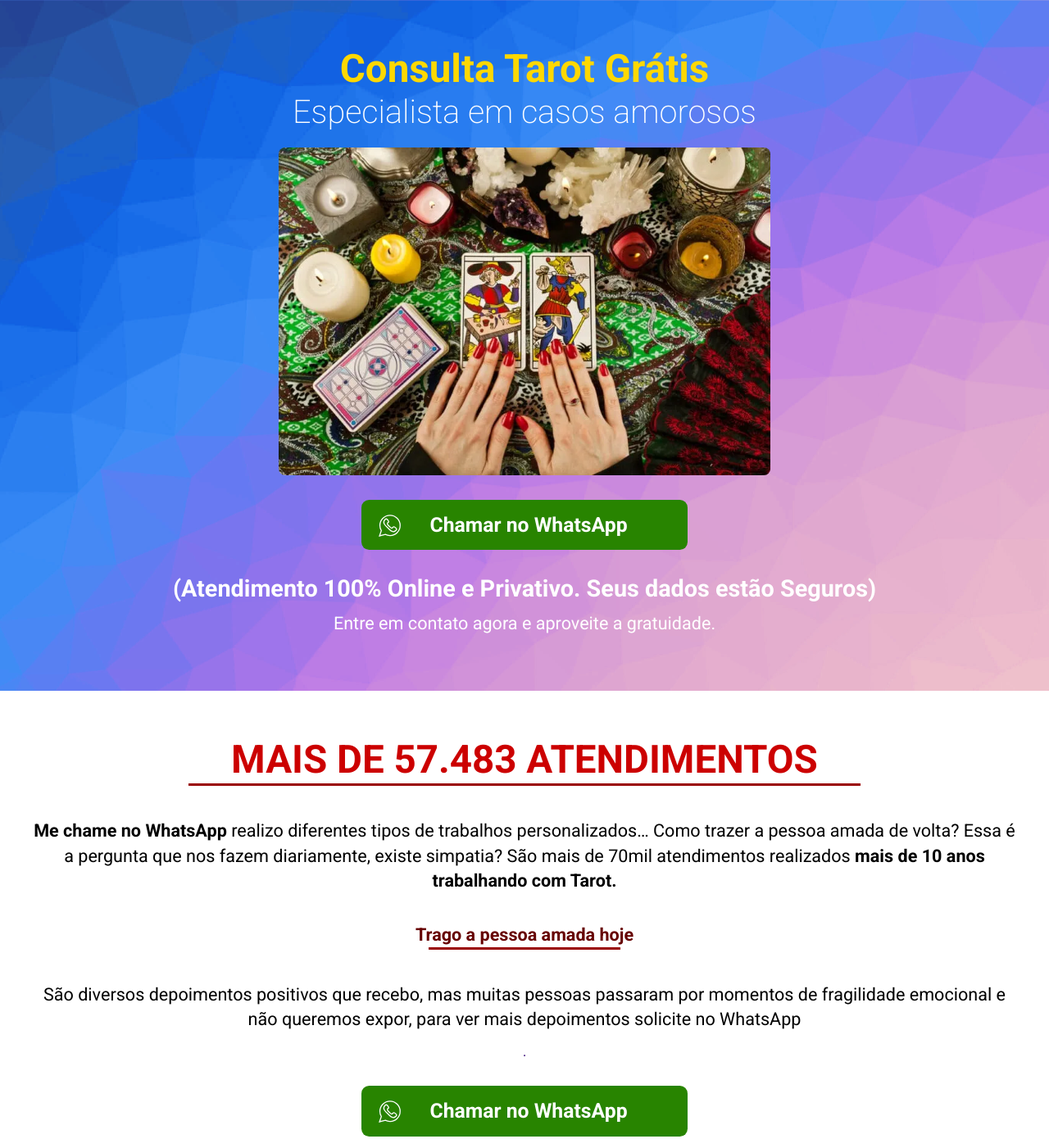
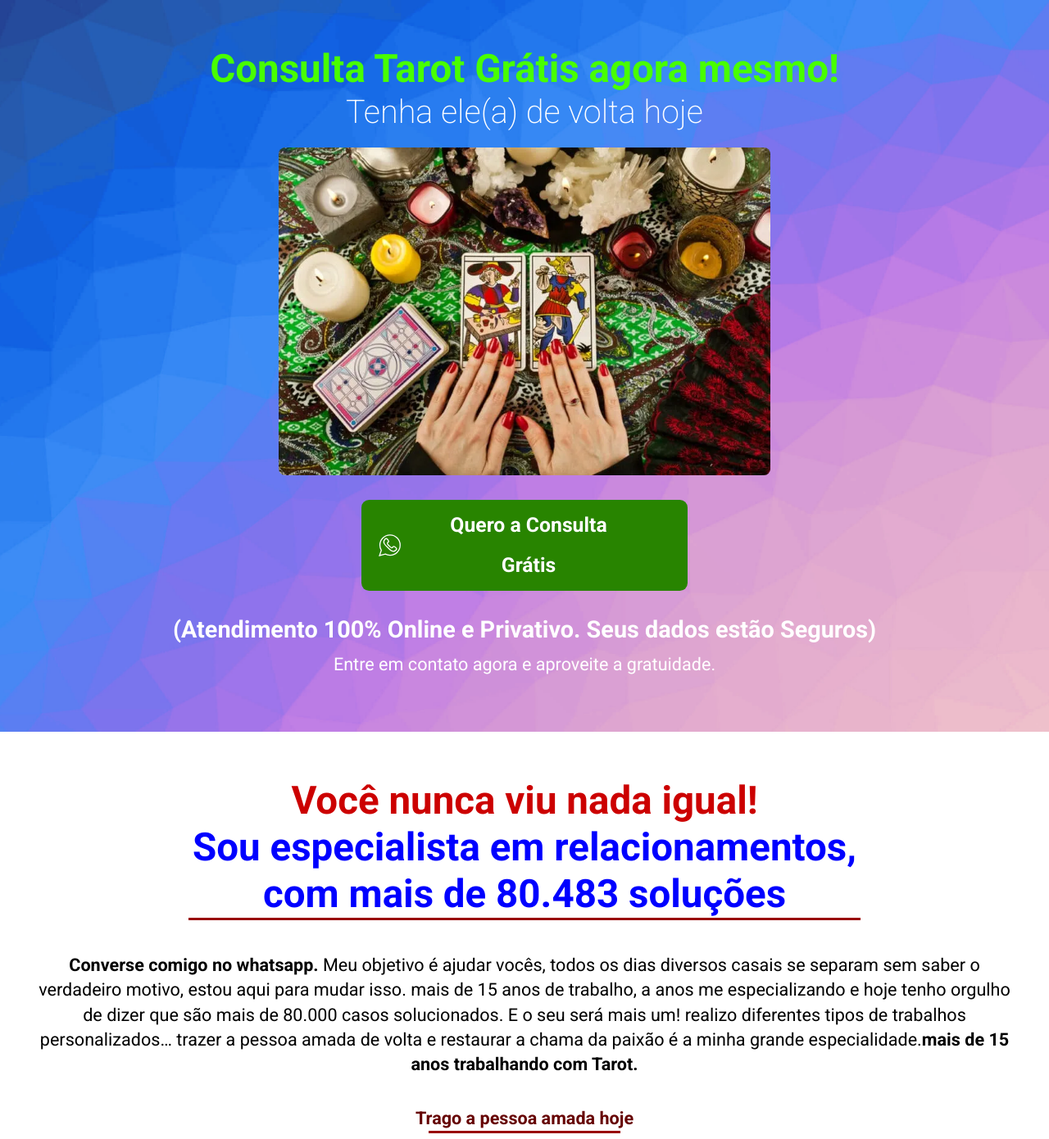
Before and after one commit to cartasdoamor/esp, a plain HTML site: page index.html in a window 1280 px wide. Shown: the top 1390 px of the page at 82% size. Drawn offline with nearby package versions, Linux system fonts and the light colour scheme.

Commit message:
Add files via upload

```diff
--- a/index.html
+++ b/index.html
@@ -29,9 +29,9 @@
 
             <section class="active-select show-line" type="section" id="section-33695" bg-color2="rgba(0, 0, 0, 0)" bg-image="pagee-img/html-color-codes-color-tutorials-hero.jpg" style="background-image: url(&quot;pagee-img/html-color-codes-color-tutorials-hero.jpg&quot;), linear-gradient(transparent 0%, rgba(0, 0, 0, 0) 100%); color: rgb(255, 255, 255); position: relative; left: 0px; top: 0px;">
                 <div class="center active-select padding content_area" type="center" wd="1200" id="center-186931" bg-color2="rgba(0, 0, 0, 0)">
-                    <h2 class="active-select font-big" type="title" id="title-796421" bg-color2="rgba(0, 0, 0, 0)" style="color: rgb(254, 216, 1);">Consulta Tarot Grátis
+                    <h2 class="active-select font-big" type="title" id="title-796421" bg-color2="rgba(0, 0, 0, 0)" style="color: rgb(72, 255, 0);">Consulta Tarot Grátis agora mesmo!
                     </h2>
-                    <h2 class="active-select font-thin" type="title" id="title-69301" bg-color2="rgba(0, 0, 0, 0)">Especialista em casos amorosos</h2><a class="img active-select border-radius-per" type="img" id="img-192851" bg-color2="rgba(0, 0, 0, 0)" style="border-radius: 7.8px; margin-top: 19px; background-attachment: local, local;" data-border-radius="1.3" css-mt="19">
+                    <h2 class="active-select font-thin" type="title" id="title-69301" bg-color2="rgba(0, 0, 0, 0)">Tenha ele(a) de volta hoje</h2><a class="img active-select border-radius-per" type="img" id="img-192851" bg-color2="rgba(0, 0, 0, 0)" style="border-radius: 7.8px; margin-top: 19px; background-attachment: local, local;" data-border-radius="1.3" css-mt="19">
                         <div class="subobj" style="border-radius: 7.8px; background-attachment: local, local;"><img src="pagee-img/img-topo.webp" alt="" style="filter: grayscale(0%) sepia(0%) blur(0px) contrast(100%) brightness(1) invert(0%) saturate(100%) hue-rotate(0deg);"></div>
                     </a><a class="button active-select border-radius-per horizontal-align" type="button" hover-animation="" id="button-850741" bg-color2="transparent" style="background-color: rgb(40, 132, 0); background-image: url(&quot;undefined&quot;), linear-gradient(transparent 0%, transparent 100%); margin-top: 30px; margin-bottom: 30px; border-radius: 9.408px; width: 398px; text-align: center; border-width: 0px; border-style: solid; position: relative; left: 0px; top: 0px;" css-mt="30" css-mb="30" data-border-radius="2.4" wd="398" href="#">
                         <div class="buttonhover"></div>
@@ -43,7 +43,7 @@
                                         </g>
                                     </svg></span></div>
                             <div class="button-cc active-select content_area" type="button-center" id="button-center-153085" wd="264.406" style="width: 264.406px;">
-                                <h3 class="active-select font-small font-medium-mobile lh2" type="title" id="title-936184" bg-color2="rgba(0, 0, 0, 0)">Chamar no WhatsApp</h3>
+                                <h3 class="active-select font-small font-medium-mobile lh2" type="title" id="title-936184" bg-color2="rgba(0, 0, 0, 0)">Quero a Consulta Grátis</h3>
                             </div>
                             <div class="button-cr content_area"></div>
                         </div>
@@ -54,9 +54,9 @@
             </section>
             <section class="active-select show-line" type="section" id="section-968659" bg-color2="rgba(0, 0, 0, 0)" style="color: rgb(79, 38, 134);">
                 <div class="center active-select padding content_area" type="center" wd="1200" id="center-996910" bg-color2="rgba(0, 0, 0, 0)">
-                    <h2 class="active-select font-big font-hard" type="title" id="title-453477" bg-color2="rgba(0, 0, 0, 0)" style="color: rgb(204, 0, 0);">MAIS DE 57.483 ATENDIMENTOS</h2>
+                    <h2 class="active-select font-big font-hard" type="title" id="title-453477" bg-color2="rgba(0, 0, 0, 0)" style="color: rgb(204, 0, 0);">Você nunca viu nada igual! <br> <span style="color: blue;">Sou especialista em relacionamentos, <br> com mais de 80.483 soluções</h2></span>
                     <div class="active-select divisor" type="divisor" bg-color2="transparent" wd="820" style="width: 820px; max-height: 3px; background-color: rgb(153, 0, 0); background-image: url(&quot;undefined&quot;), linear-gradient(transparent 0%, transparent 100%);" mht="3" id="divisor-195087"></div>
-                    <p class="active-select font-big font-big-mobile" type="p" bg-color2="rgba(0, 0, 0, 0)" style="margin-top: 40px; margin-bottom: 40px; color: rgb(0, 0, 0);" id="p-927003" css-mt="40" css-mb="40"><b>Me chame no WhatsApp</b> realizo diferentes tipos de trabalhos personalizados… Como trazer a pessoa amada de volta? Essa é a pergunta que nos fazem diariamente, existe simpatia? São mais de 70mil atendimentos realizados <b>mais de 10 anos trabalhando com Tarot.</b></p>
+                    <p class="active-select font-big font-big-mobile" type="p" bg-color2="rgba(0, 0, 0, 0)" style="margin-top: 40px; margin-bottom: 40px; color: rgb(0, 0, 0);" id="p-927003" css-mt="40" css-mb="40"><b>Converse comigo no whatsapp. </b>Meu objetivo é ajudar vocês, todos os dias diversos casais se separam sem saber o verdadeiro motivo, estou aqui para mudar isso. mais de 15 anos de trabalho, a anos me especializando e hoje tenho orgulho de dizer que são mais de 80.000 casos solucionados. E o seu será mais um! realizo diferentes tipos de trabalhos personalizados… trazer a pessoa amada de volta e restaurar a chama da paixão é a minha grande especialidade.<b>mais de 15 anos trabalhando com Tarot.</b></p>
                     <h4 class="active-select font-medium font-medium-mobile" type="title" id="title-142860" bg-color2="rgba(0, 0, 0, 0)" css-mb="4" style="margin-bottom: 4px; color: rgb(102, 0, 0);">Trago a pessoa amada hoje</h4>
                     <div class="active-select divisor" type="divisor" id="divisor-195063" bg-color2="transparent" wd="234" style="width: 234px; max-height: 3px; background-color: rgb(153, 0, 0); background-image: url(&quot;undefined&quot;), linear-gradient(transparent 0%, transparent 100%);" mht="3"></div>
                     <p class="active-select font-big font-big-mobile" type="p" id="p-794761" bg-color2="rgba(0, 0, 0, 0)" style="margin-top: 40px; color: rgb(0, 0, 0);" css-mt="40">São diversos depoimentos positivos que recebo, mas muitas pessoas passaram por momentos de fragilidade emocional e não queremos expor, para ver mais depoimentos solicite no WhatsApp</p>
@@ -78,7 +78,7 @@
                                         </g>
                                     </svg></span></div>
                             <div class="button-cc active-select content_area" type="button-center" wd="264.406" style="width: 264.406px;" id="button-center-15953">
-                                <h3 class="active-select font-small font-medium-mobile lh2" type="title" bg-color2="rgba(0, 0, 0, 0)" id="title-550155">Chamar no WhatsApp</h3>
+                                <h3 class="active-select font-small font-medium-mobile lh2" type="title" bg-color2="rgba(0, 0, 0, 0)" id="title-550155">Quero a Consulta Grátis</h3>
                             </div>
                             <div class="button-cr content_area"></div>
                         </div>
```
